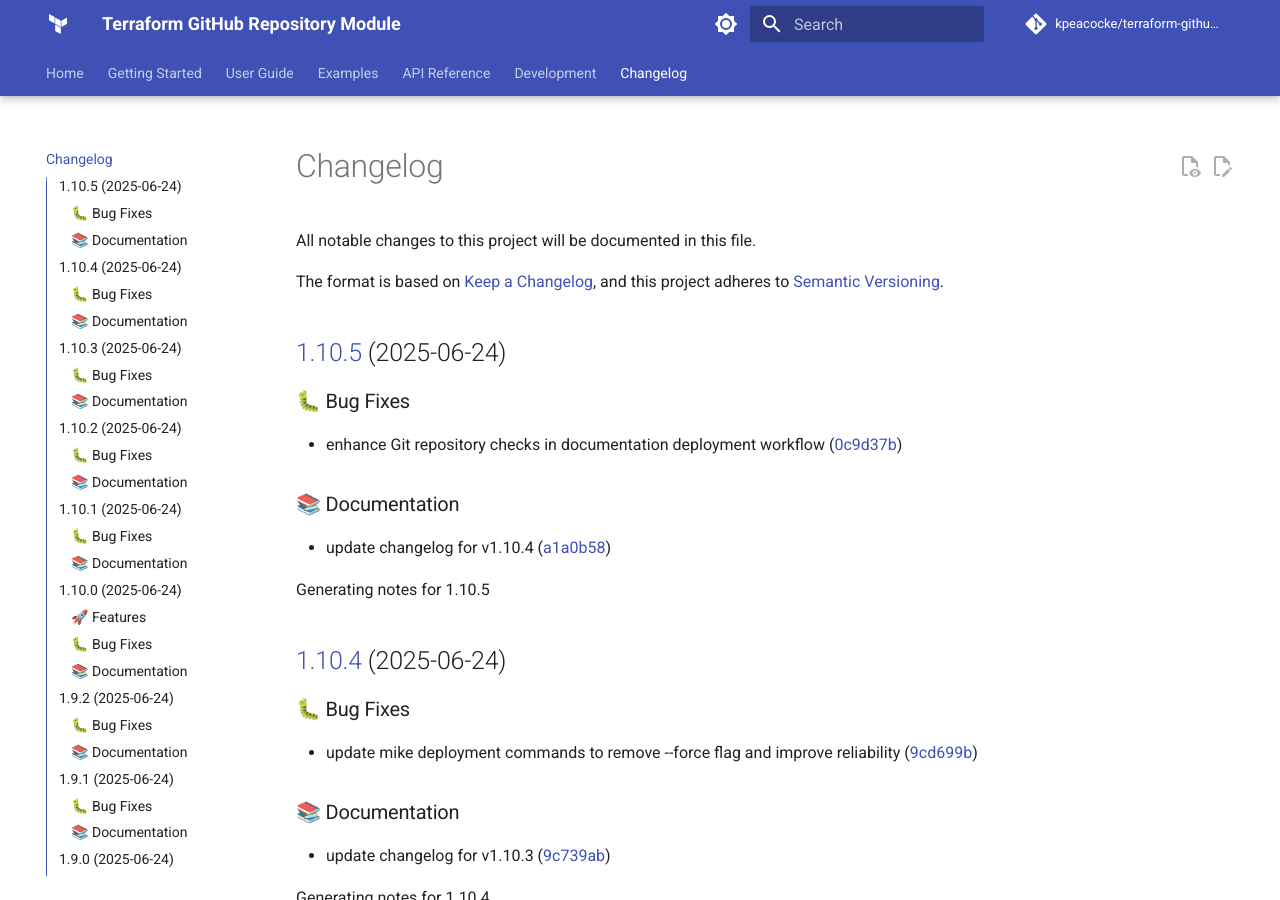
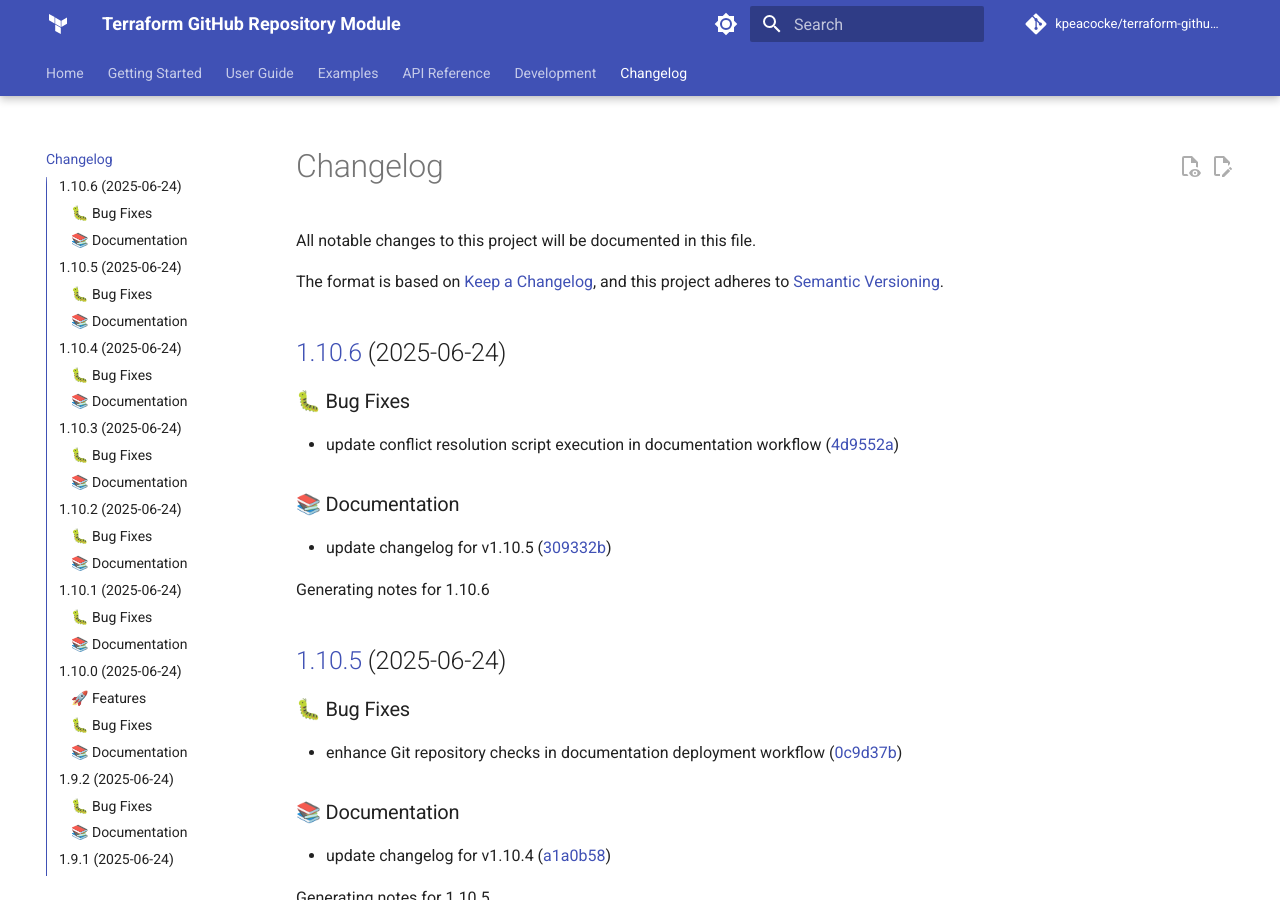
Before and after one commit to kpeacocke/terraform-github-repo, an MkDocs documentation site: the page built from docs/changelog.md, in a window 1280 px wide and 900 px high. Built offline with MkDocs 1.6.1 and Material for MkDocs 9.7.7, drawn with Linux system fonts in a browser that asks for light colours; comment, search, counter and statistics services are not loaded; the version menu is left out.

Commit message:
docs: update changelog for v1.10.6

```diff
--- a/docs/changelog.md
+++ b/docs/changelog.md
@@ -6,6 +6,18 @@ The format is based on [Keep a Changelog](https://keepachangelog.com/en/1.0.0/),
 and this project adheres to [Semantic Versioning](https://semver.org/spec/v2.0.0.html).
 
 <!-- markdownlint-disable MD024 -->
+
+## [1.10.6](https://github.com/kpeacocke/terraform-github-repo/compare/v1.10.5...v1.10.6) (2025-06-24)
+
+### 🐛 Bug Fixes
+
+* update conflict resolution script execution in documentation workflow ([4d9552a](https://github.com/kpeacocke/terraform-github-repo/commit/4d9552a5754e6479a36a4aad7910bce7d3997439))
+
+### 📚 Documentation
+
+* update changelog for v1.10.5 ([309332b](https://github.com/kpeacocke/terraform-github-repo/commit/309332bcce746f45ec36b9244939240846d1595a))
+
+Generating notes for 1.10.6
 
 ## [1.10.5](https://github.com/kpeacocke/terraform-github-repo/compare/v1.10.4...v1.10.5) (2025-06-24)
 
```
